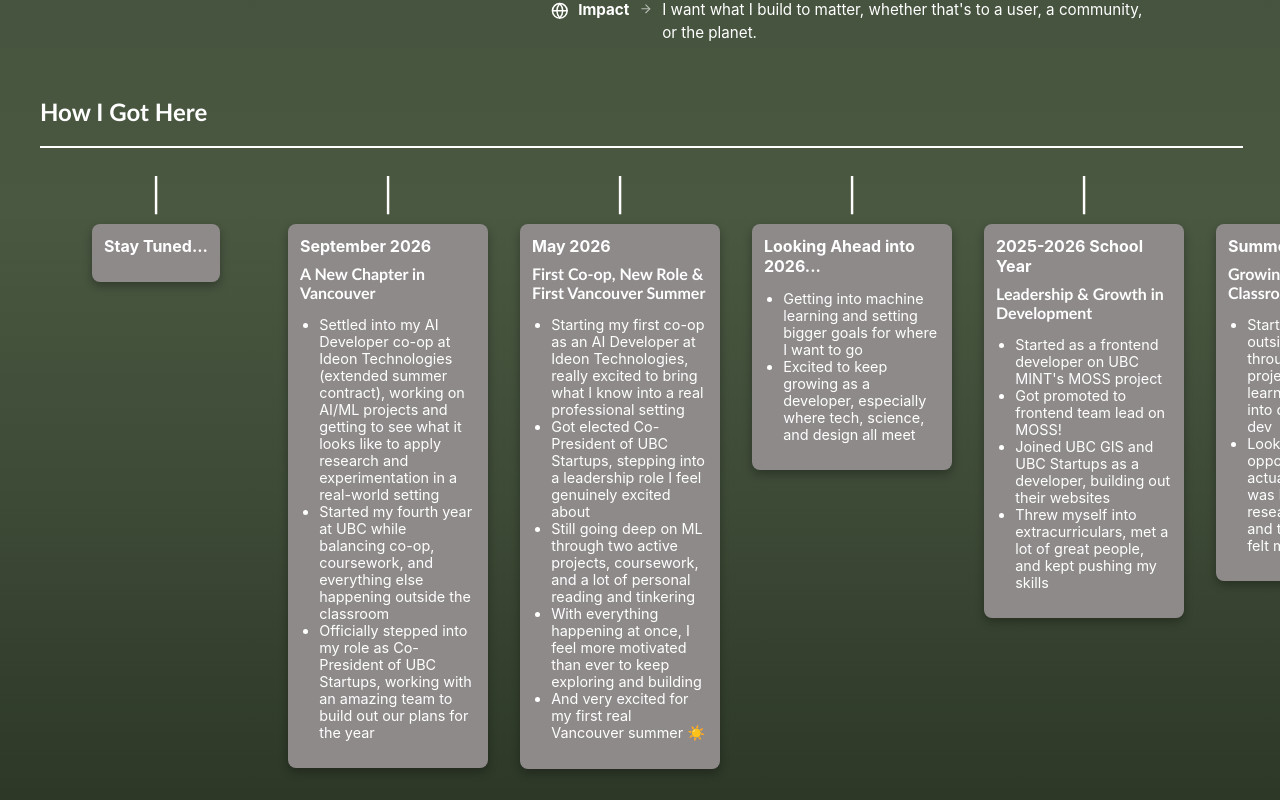
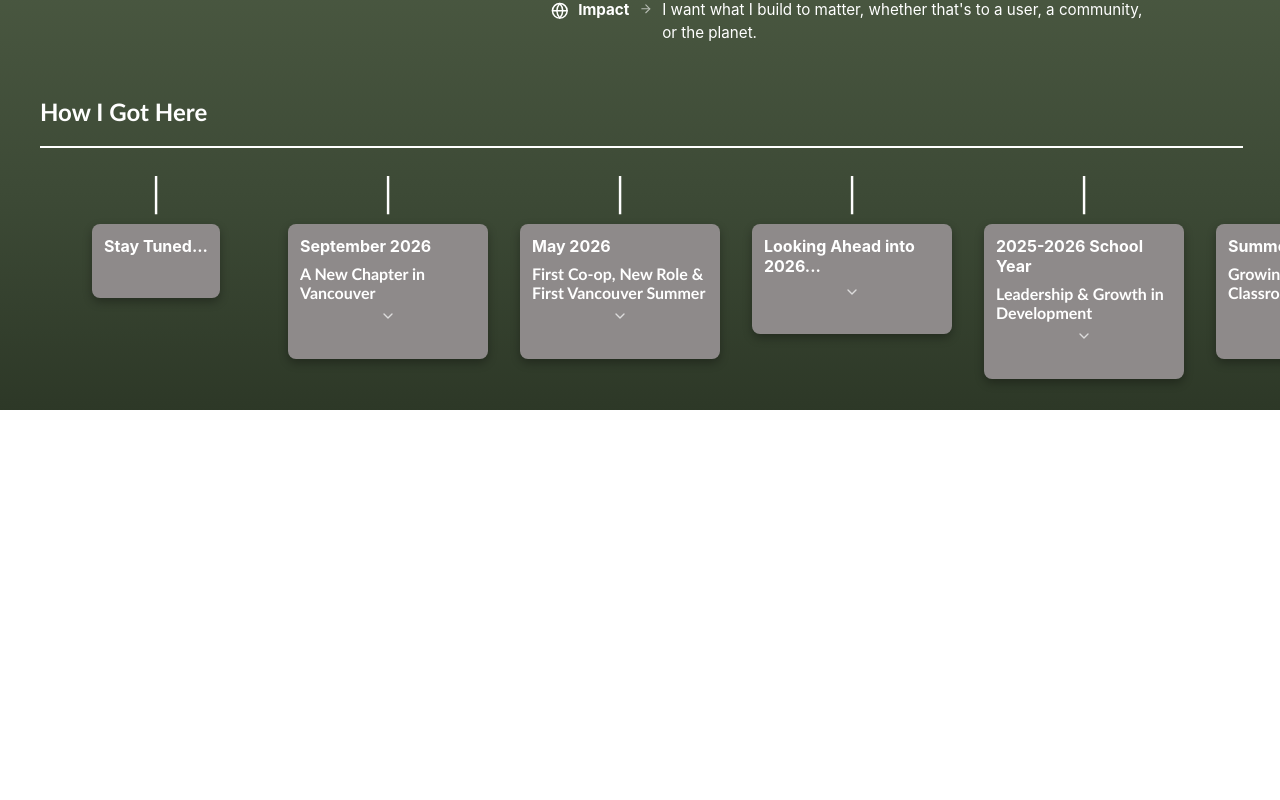
Before and after one commit to MaddieWright/PersonalPortfolio, a React (Vite) app: page /about in a window 1280 px wide. Shown: the part 683-1483 px from the top of the page. After the commit the page ends 1093 px from the top, so only its background shows below. Built offline with nearby package versions, Linux system fonts and the light colour scheme.

Commit message:
interactive timeline

```diff
--- a/src/components/About.css
+++ b/src/components/About.css
@@ -154,10 +154,44 @@ h4 {
     text-align: left;
 }
 
+.timeline-info-clickable {
+    cursor: pointer;
+    user-select: none;
+}
+
+.timeline-chevron {
+    display: flex;
+    justify-content: center;
+    margin-top: 0.4rem;
+    font-size: 1rem;
+    opacity: 0.7;
+    transition: transform 0.3s ease;
+}
+
+.timeline-chevron-open {
+    transform: rotate(180deg);
+}
+
+.timeline-bullets-wrapper {
+    display: grid;
+    grid-template-rows: 0fr;
+    transition: grid-template-rows 0.35s ease;
+    overflow: hidden;
+}
+
+.timeline-bullets-wrapper.timeline-bullets-open {
+    grid-template-rows: 1fr;
+}
+
+.timeline-bullets-wrapper > ul {
+    overflow: hidden;
+}
+
 .timeline-bullets {
     list-style-type: disc;
     padding-left: 1.2rem;
     font-size: 0.9rem;
     color: white;
     text-align: left;
+    margin-top: 0.5rem;
 }
--- a/src/components/About.jsx
+++ b/src/components/About.jsx
@@ -1,10 +1,15 @@
 import './About.css';
 import me from '../assets/me2.jpeg';
-import { useRef, useEffect } from 'react';
-import { FiSearch, FiTrendingUp, FiUsers, FiGlobe, FiArrowRight } from 'react-icons/fi';
+import { useRef, useEffect, useState } from 'react';
+import { FiSearch, FiTrendingUp, FiUsers, FiGlobe, FiArrowRight, FiChevronDown } from 'react-icons/fi';
 
 function About() {
     const timelineRef = useRef(null);
+    const [expandedIndex, setExpandedIndex] = useState(null);
+
+    const toggleExpand = (index) => {
+        setExpandedIndex(prev => prev === index ? null : index);
+    };
 
     useEffect(() => {
         const observer = new IntersectionObserver(
@@ -136,12 +141,24 @@ function About() {
                             ],
                         },
 
-                    ].map((event, index) => (
+                    ].map((event, index) => {
+                        const isExpanded = expandedIndex === index;
+                        const hasBullets = event.bullets.length > 0;
+                        return (
                             <div key={index} className="timeline-item" style={{ animationDelay: `${index * 0.15}s` }}>
                                 <div className="timeline-marker">|</div>
-                            <div className="timeline-info">
+                                <div
+                                    className={`timeline-info ${hasBullets ? 'timeline-info-clickable' : ''}`}
+                                    onClick={() => hasBullets && toggleExpand(index)}
+                                >
                                     <span className="timeline-year">{event.year}</span>
                                     <h4 className="timeline-title">{event.title}</h4>
+                                    {hasBullets && (
+                                        <div className={`timeline-chevron ${isExpanded ? 'timeline-chevron-open' : ''}`}>
+                                            <FiChevronDown />
+                                        </div>
+                                    )}
+                                    <div className={`timeline-bullets-wrapper ${isExpanded ? 'timeline-bullets-open' : ''}`}>
                                         <ul className="timeline-bullets">
                                             {event.bullets.map((point, i) => (
                                                 <li key={i}>{point}</li>
@@ -149,7 +166,9 @@ function About() {
                                         </ul>
                                     </div>
                                 </div>
-                    ))}
+                            </div>
+                        );
+                    })}
                 </div>
             </div>
 
```
Lines whose indentation alone changed are shown as unchanged.
